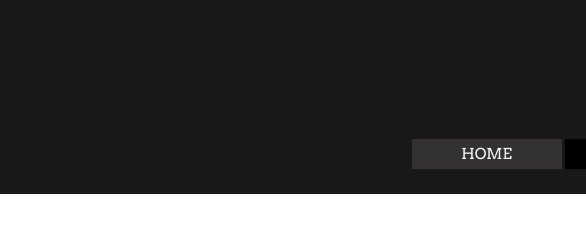
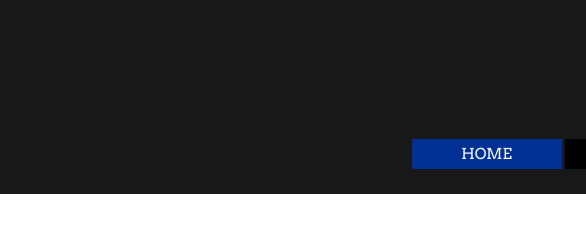
Before and after one commit to What-a-Shame/pegasus.github.io, a plain HTML site: page pagina/p1.html in a window 1280 px wide. In both pictures the pointer is over the item "HOME". Shown: the top 231 px of the page, 0-586 px from the left. Drawn offline with Linux system fonts and the light colour scheme.

Commit message:
16/03/2021

```diff
--- a/style.css
+++ b/style.css
@@ -6,17 +6,21 @@
 }
 
 /* BODY -------------------------------------------------------------------------------- */
+/* Misma fuente para toda la web */
 
-body{
+html, body{
     font-family: 'Arvo';
 }
 
 /* HEADER & MENU -------------------------------------------------------------------------------- */
+/* Guara los mismos estilos para toda la web */
 header#cabecera{
     text-align: center;
     padding: 25px;
     background-color: #181818;
 }
+
+/* Estilos para el logo corporativo en la cabecera */
 
 header#cabecera div#home img#home_logo{
     width: 100px;
@@ -24,12 +28,16 @@ header#cabecera div#home img#home_logo{
     margin-bottom: 10px;
 }
 
+/* Estilos de los enlaces disponibles para navegar en el menu */
+
 header#cabecera nav#menu ul.menuprin a{
     text-decoration:none;
     text-transform: uppercase;
     color: #ffffff;
     font-size: 15px;
 }
+
+/* Estilo para el submenu */
 
 header#cabecera nav#menu ul.menuprin li{
     display:inline-block;
@@ -42,13 +50,19 @@ header#cabecera nav#menu ul.menuprin li{
     position:relative;
 }
 
+/* Pseudo clase para interacion con el menu, para hacerlo mas interactivo */
+
 header#cabecera nav#menu ul.menuprin li:hover{
-    background-color: #333131;
+    background-color: #023196;
 }
+
+/* Mientras no estemos sobre un desplegable, el submenu estara oculto */
 
 header#cabecera nav#menu ul.menuprin li > ul.submenu{
     display:none;
 }
+
+/* Mostramos el submenu cuando nos posicionamos sobre un desplegable */
 
 header#cabecera nav#menu ul.menuprin li:hover > ul.submenu{
     display:block;
@@ -60,12 +74,13 @@ header#cabecera nav#menu ul.menuprin li:hover > ul.submenu{
 /* MAIN -------------------------------------------------------------------------------- */
 
 /* ANCHO DEL MAIN -------------------------------------------------------------------------------- */
+/* Etiqueta main, porque este se conserva para toda la web */
 main{
     width: 90%;
     margin: auto;
 }
 
-/* MAIN INDEX.HTML -------------------------------------------------------------------------------- */
+/* MAIN ( INDEX.HTML ) -------------------------------------------------------------------------------- */
 main section#seccion1{
     display: flex;
     align-items: flex-end;
@@ -75,6 +90,8 @@ main section#seccion1{
     padding-bottom: 200px;
 }
 
+/* Estilos de enlace Descubrir */
+
 main section#seccion1 a{
     padding: 25px;
     font-size: 1.2em;
@@ -83,12 +100,14 @@ main section#seccion1 a{
     color: #ffffffff;
 }
 
+/* Pseudo clase para mayor interacion con el usuario*/
+
 main section#seccion1 a:hover {
     background-color: 	#ffffff65;
     border-radius: 50px;
 }
 
-/* MAIN P1.HTML -------------------------------------------------------------------------------- */
+/* MAIN ( P1.HTML ) -------------------------------------------------------------------------------- */
 
 main section.vehiculos {
     display: flex;
@@ -100,10 +119,14 @@ main section.vehiculos article.caja-vehiculos {
     margin: 20px;
 }
 
+/* Estilos de las caracteristicas de cada vehiculo */
+
 main section.vehiculos article.caja-vehiculos div.infoV p {
     width: 350px;
     text-align: justify;
 }
+
+/* Estilos de la imagen de cada vehiculo */
 
 main section.vehiculos article.caja-vehiculos div.infoV img.vimage {
     height: 200px;
@@ -111,11 +134,15 @@ main section.vehiculos article.caja-vehiculos div.infoV img.vimage {
     vertical-align: middle;
 }
 
+/* Descripcion de cada vehiculo */
+
 main section.vehiculos article.caja-vehiculos div.infoV span.vdesc {
     font-weight: bold;
     display: inline-block;
     vertical-align: middle;
 }
+
+/* Estilos de enlace a el configurador */
 
 main section.vehiculos article.caja-vehiculos div.infoV a.conf{
     text-decoration: none;
@@ -127,11 +154,13 @@ main section.vehiculos article.caja-vehiculos div.infoV a.conf{
     border-radius: 50px;
 }
 
+/* Pseudo clase para interacion con enlace */
+
 main section.vehiculos article.caja-vehiculos div.infoV a.conf:hover {
     background-color: #046cf598;
 }
 
-/* MAIN CONFIGURADOR.HTML -------------------------------------------------------------------------------- */
+/* MAIN ( CONFIGURADOR.HTML ) -------------------------------------------------------------------------------- */
 
 main section#config{
     display: flex;
@@ -140,7 +169,7 @@ main section#config{
     align-items: center;
 }
 
-/* FORMULARIO DE CONFIGURACION -------------------------------------------------------------------------------- */
+/* FORMULARIO DE CONFIGURACION ( CONFIGURADOR.HTML ) -------------------------------------------------------------------------------- */
 
 main section#config article form#configurador div.cajones {
     padding: 20px;
@@ -177,7 +206,7 @@ main section#config article form#configurador label{
     margin-bottom: 20px;
 }
 
-/* IMAGENES DEL CONFIGURADOR -------------------------------------------------------------------------------- */
+/* IMAGENES DEL CONFIGURADOR ( CONFIGURADOR.HTML ) -------------------------------------------------------------------------------- */
 
 main section#config article#imgconfig {
     width: 50%;
@@ -198,7 +227,7 @@ main section#config article#imgconfig img:active{
     border: 2px solid #046df5;
 }
 
-/* P2.HTML -------------------------------------------------------------------------------- */
+/* ( P2.HTML ) -------------------------------------------------------------------------------- */
 
 main#main-flex {
     display:flex;
@@ -206,14 +235,14 @@ main#main-flex {
     align-items: center;
 }
 
-/* CUERPO DEL MAIN -------------------------------------------------------------------------------- */
+/* CUERPO DEL MAIN ( P2.HTML ) -------------------------------------------------------------------------------- */
 
 main#main-flex section{
     width: 100%;
     text-align: center;
 }
 
-/* ASIDE -------------------------------------------------------------------------------- */
+/* ASIDE ( P2.HTML ) -------------------------------------------------------------------------------- */
 
 main#main-flex aside div.iconos {
     font-size: 50px;
@@ -280,7 +309,7 @@ main#main-flex section#info-facturacion form#pago select:focus {
 }
 
 
-/* ESTILOS DE LOS ICONOS ( FONT AWESOME ) -------------------------------------------------------------------------------- */
+/* ESTILOS DE LOS ICONOS ( FONT AWESOME ) ( P2.HTML ) -------------------------------------------------------------------------------- */
 main#main-flex aside .iconos .fa-tiktok {
     color: #141414;
 }
@@ -309,6 +338,7 @@ main#main-flex aside .iconos .fa-twitter {
 }
 
 /* FOOTER -------------------------------------------------------------------------------- */
+/* Guara los mismos estilos para toda la web */
 footer {
     padding: 70px;
     background-color: #181818;
```
Also changed, not shown: index.html (+1 -0 lines), pagina/configurador.html (+1 -1 lines), pagina/p1.html (+25 -0 lines).
